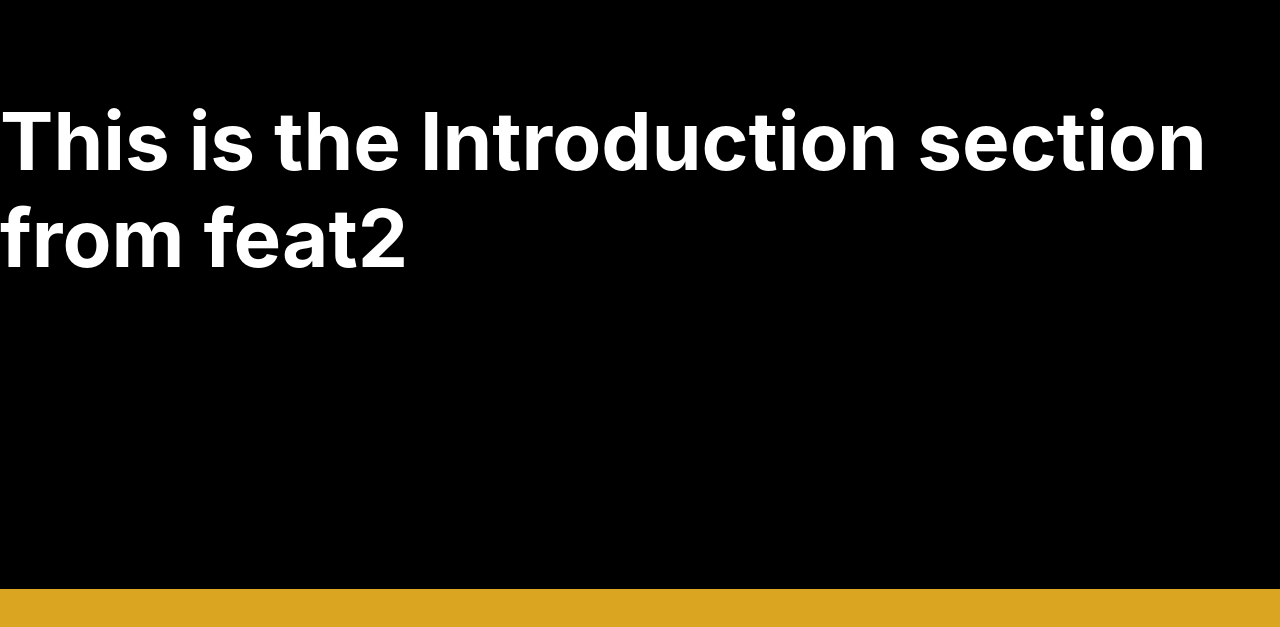
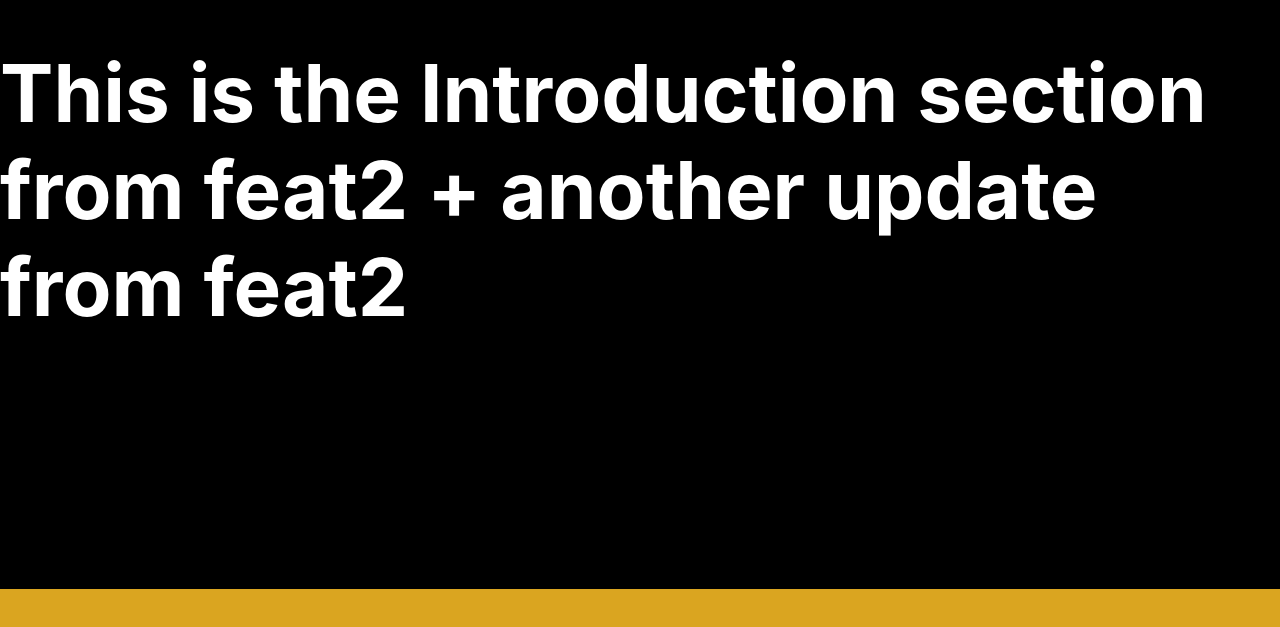
Before and after one commit to fredericdasilva/locomotive-scroll-react, a React (Create React App) app: page / in a window 1280 px wide. Shown: the part 211-838 px from the top of the page. Built offline with nearby package versions, Linux system fonts and the light colour scheme; what react-locomotive-scroll would draw is missing.

Commit message:
feat2 with 2nd update in text

```diff
--- a/src/App.js
+++ b/src/App.js
@@ -18,7 +18,10 @@ function App() {
           data-scroll-speed="4"
           data-scroll-section
         >
-          <h1>This is the Introduction section from feat2</h1>
+          <h1>
+            This is the Introduction section from feat2 + another update from
+            feat2
+          </h1>
         </section>
 
         <section className="contents" data-scroll-section>
```
